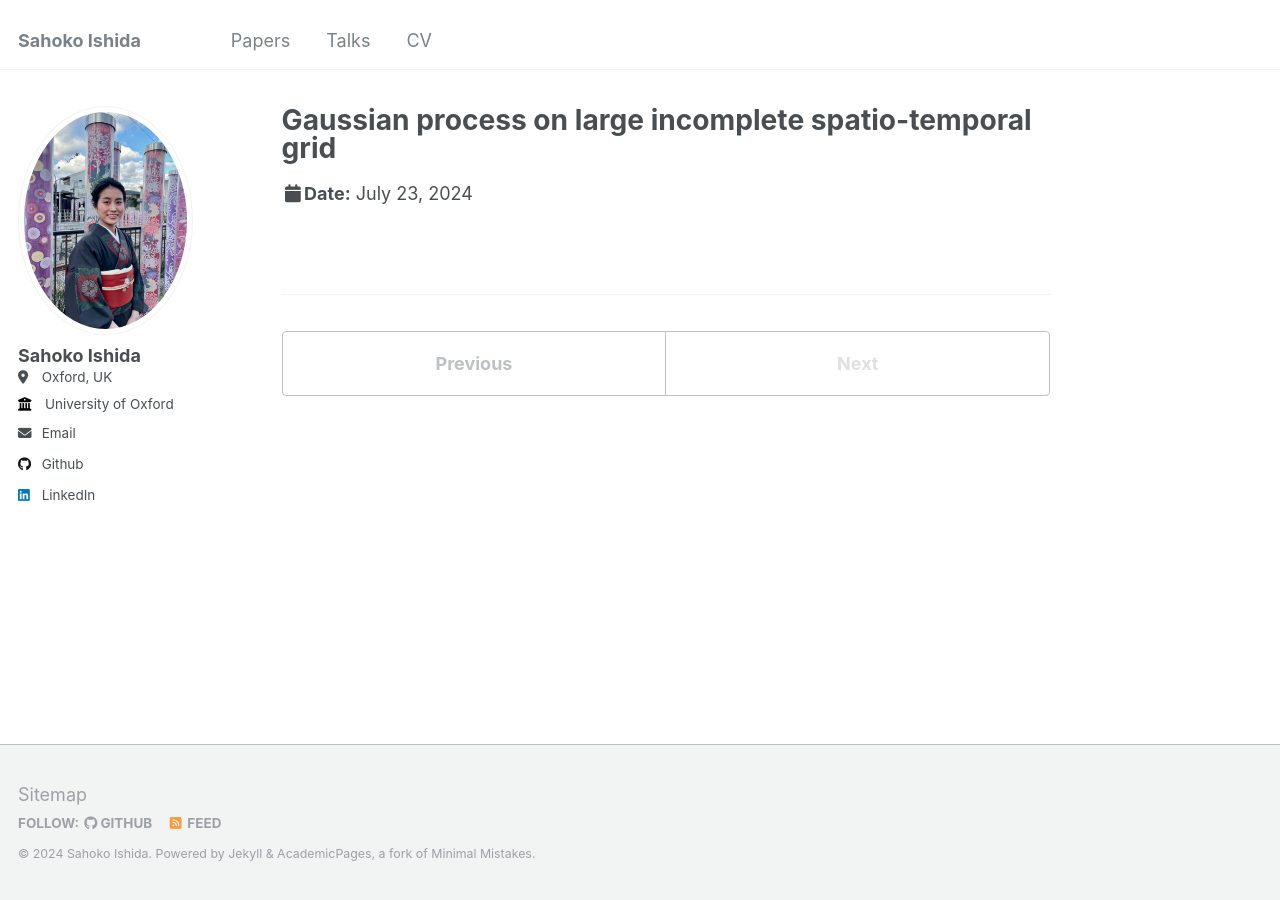
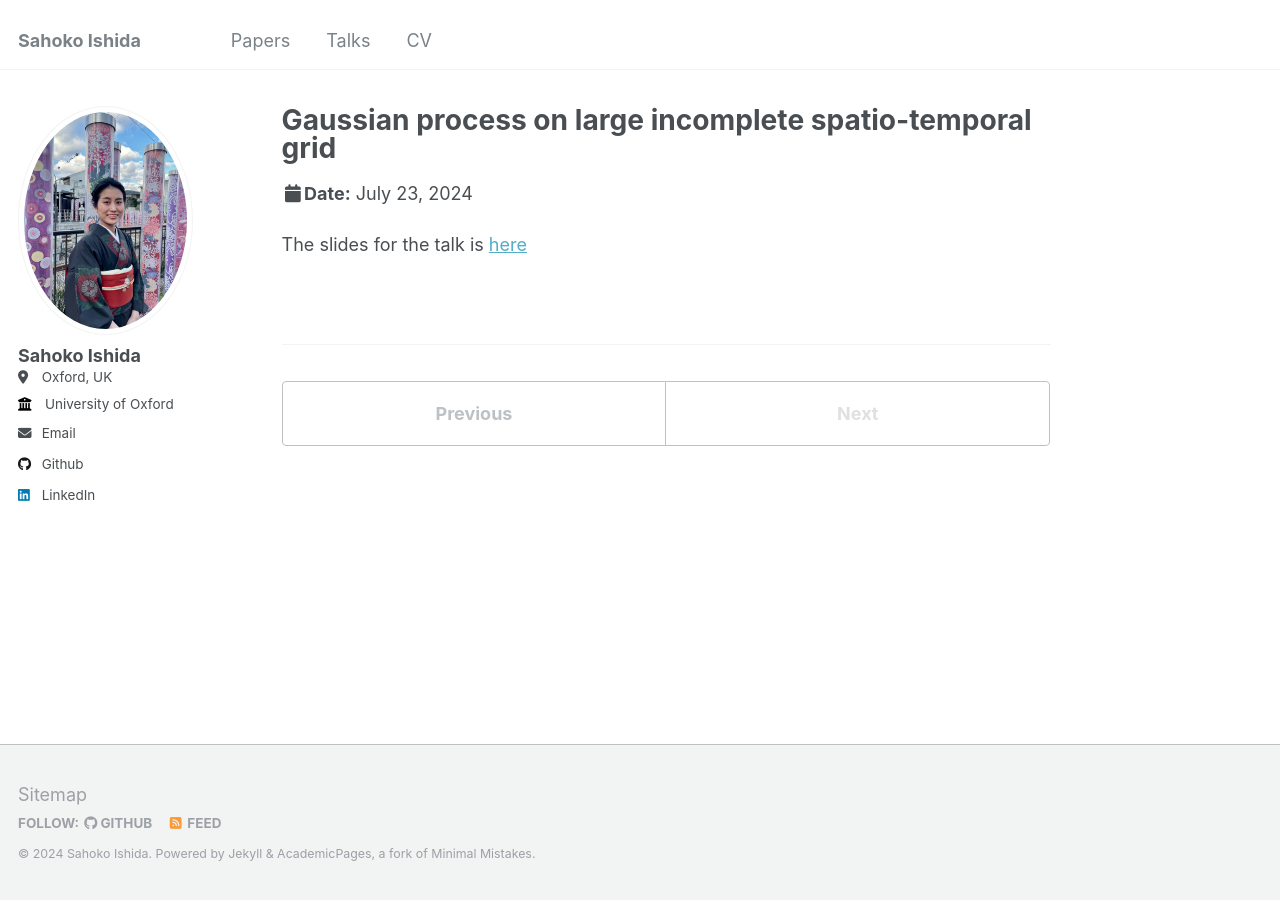
Before and after one commit to sahokoishida/sahokoishida.github.io, a Jekyll site: the page built from _talks/2024-09-05-talk-8.md, in a window 1280 px wide. Built offline with Jekyll 4.4.1, drawn with Linux system fonts in a browser that asks for light colours.

Commit message:
added links to slides

```diff
--- a/_talks/2024-09-05-talk-8.md
+++ b/_talks/2024-09-05-talk-8.md
@@ -2,8 +2,10 @@
 title: "Gaussian process on large incomplete spatio-temporal grid"
 collection: talks
 type: "Conference talk"
-permalink: /talks/2024-07-23-talk-7
-venue: "Testing Institute of America 2014 Annual Conference"
+permalink: /talks/2024-07-23-talk-8
+venue: "RSS International Conference 2024"
 date: 2024-07-23
-location: "Lancaster, UK"
+location: "Brighton, UK"
 ---
+
+The slides for the talk is [here](https://sahokoishida.github.io/files/slides_RSS2024.pdf)
```
Also changed, not shown: _talks/2023-12-08-seminar-6.md (+2 -0 lines).
